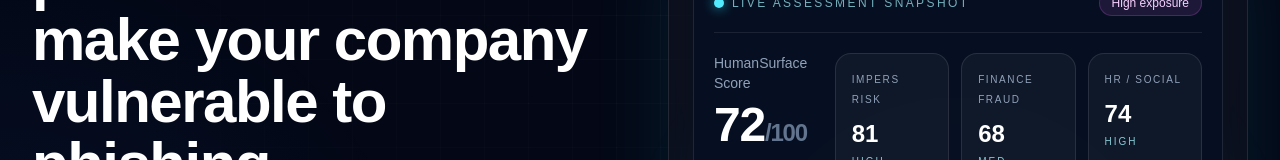
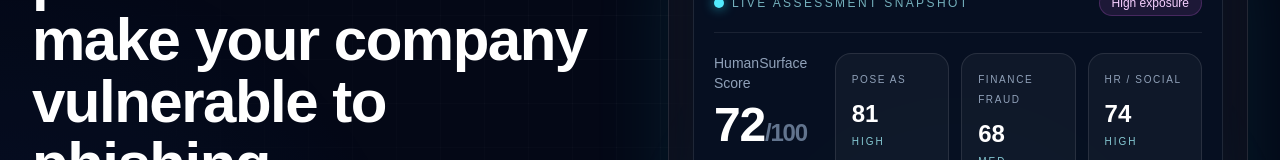
Before and after one commit to enricomaculan-wq/humansurface, a Next.js app: page / in a window 1280 px wide. Shown: the part 425-585 px from the top of the page. Built offline with nearby package versions, Linux system fonts and the light colour scheme.

Commit message:
Restore stable bilingual homepage

```diff
--- a/app/page.tsx
+++ b/app/page.tsx
@@ -573,7 +573,7 @@
 
                   <div className="grid w-full max-w-md grid-cols-1 gap-3 sm:grid-cols-3">
                     {[
-                      ['Impers Risk', '81', 'HIGH'],
+                      ['Pose As', '81', 'HIGH'],
                       ['Finance fraud', '68', 'MED'],
                       ['HR / Social', '74', 'HIGH'],
                     ].map(([label, score, level]) => (
@@ -740,7 +740,7 @@
 
               <div className="mt-5 grid gap-4 md:grid-cols-3">
                 {[
-                  { label: 'Impersonation', value: 81, icon: Fingerprint },
+                  { label: 'Pose As', value: 81, icon: Fingerprint },
                   { label: 'Finance Fraud', value: 68, icon: FileWarning },
                   { label: 'HR / Social Engineering', value: 74, icon: Mail },
                 ].map((item) => {
@@ -1289,7 +1289,7 @@
                   <div className="mt-6 grid gap-4 sm:grid-cols-3">
                     {[
                       ['Overall', '72/100'],
-                      ['Impersonation', '81'],
+                      ['Pose As', '81'],
                       ['Finance Fraud', '68'],
                     ].map(([label, score]) => (
                       <div
```
